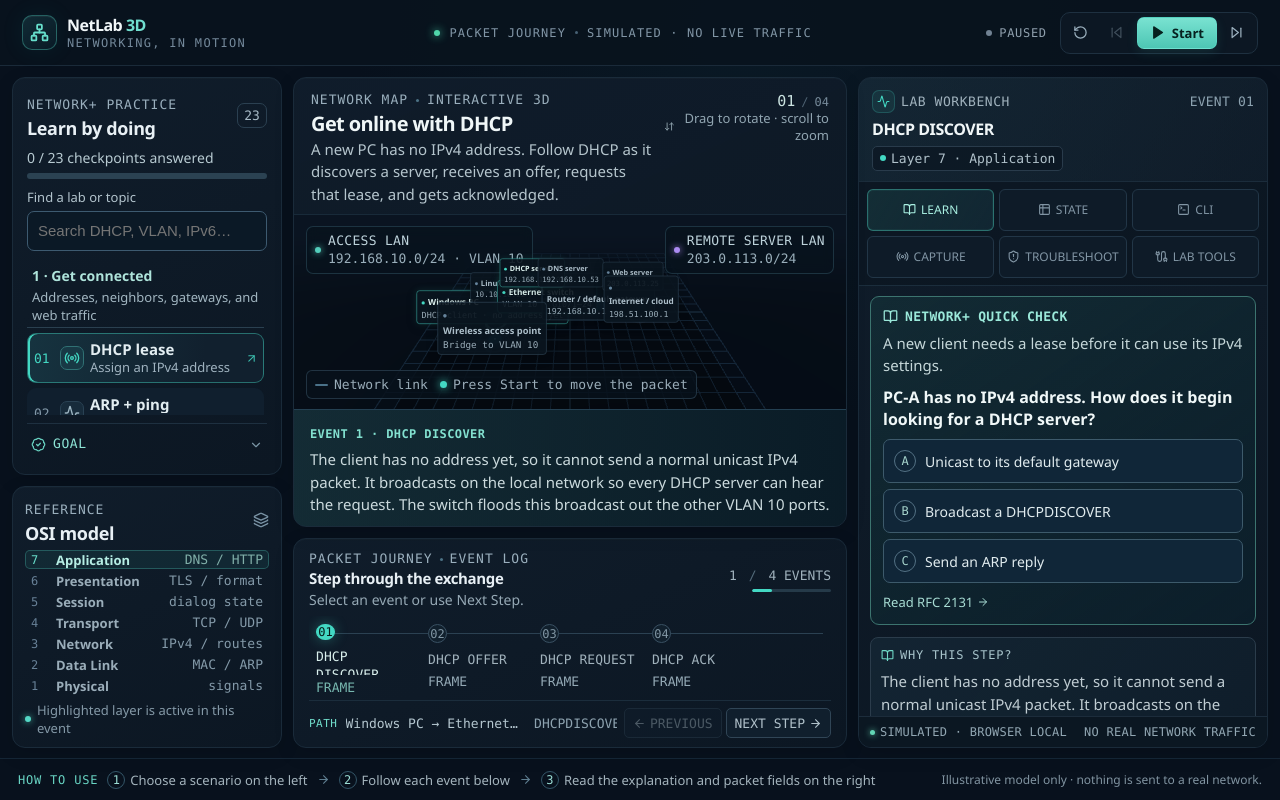
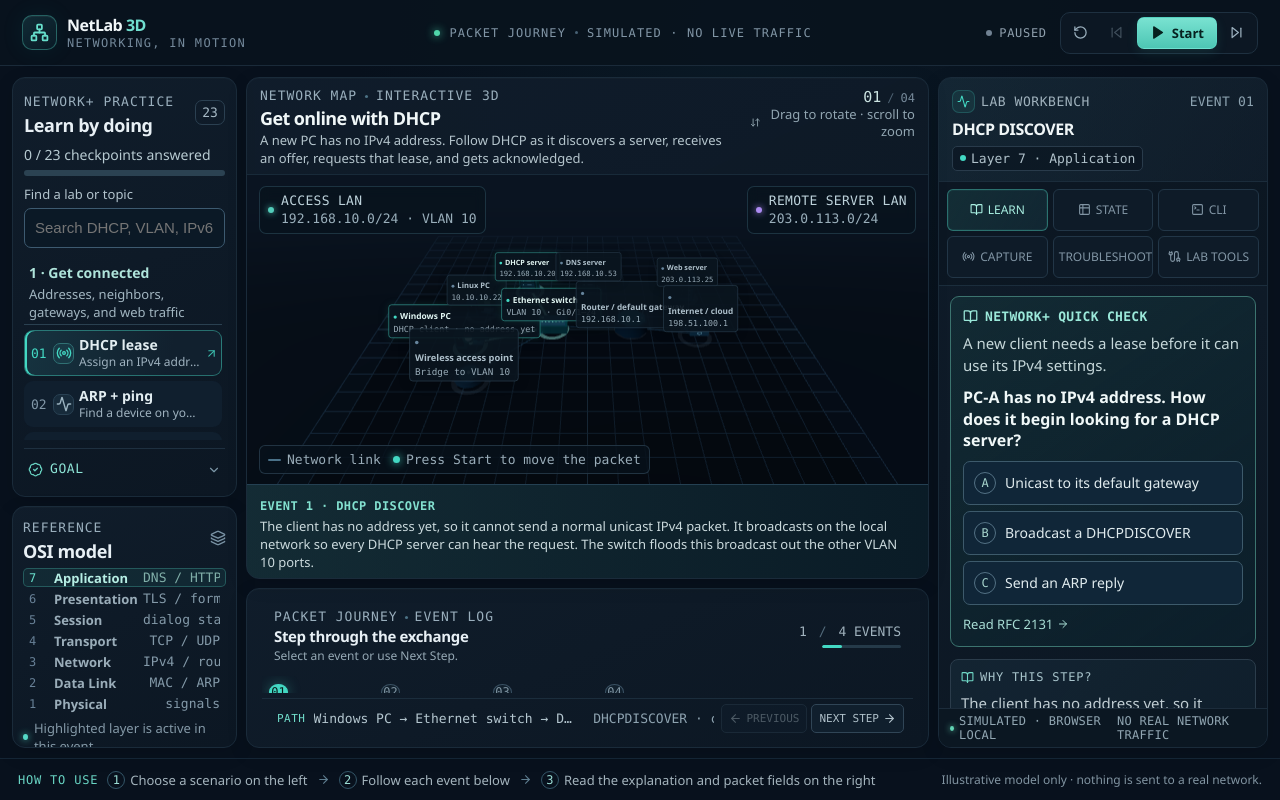
Before and after one commit to 10th-Dimension/netlab-3d, a React (Vite) app: page / in a window 1280 px wide. Built offline with nearby package versions, Linux system fonts and the light colour scheme.

Commit message:
Expand the 3D network map

```diff
--- a/src/styles.css
+++ b/src/styles.css
@@ -628,3 +628,34 @@ button:focus-visible { outline: 2px solid #70e5d2; outline-offset: 2px; }
   .checkpoint-card { padding: 10px; }
   .sandbox-prediction > div { flex-direction: column; }
 }
+
+/* Give the network map most of the desktop workspace. */
+@media (min-width: 981px) {
+  .workspace {
+    grid-template-columns: minmax(210px, 225px) minmax(430px, 1fr) minmax(300px, 330px);
+    grid-template-rows: minmax(420px, 1.5fr) 160px;
+    gap: 9px;
+  }
+  .sidebar { gap: 9px; grid-template-rows: minmax(330px, 1fr) minmax(210px, 242px); }
+  .scenario-panel { padding: 11px; }
+  .osi-panel { padding: 8px 10px; }
+  .scenario-button { min-height: 46px; grid-template-columns: 18px 22px minmax(0, 1fr) 10px; gap: 4px; }
+  .scenario-icon { width: 21px; height: 21px; }
+  .scenario-text b { font-size: 14px; }
+  .scenario-text small { font-size: 12px; }
+  .stage-heading { min-height: 72px; padding: 10px 13px 7px; }
+  .stage-title-wrap h1 { font-size: 18px; }
+  .stage-title-wrap p { font-size: 13px; line-height: 1.35; }
+  .stage-explanation { min-height: 70px; max-height: 94px; padding: 8px 13px; }
+  .stage-explanation p { margin-top: 3px; font-size: 13px; line-height: 1.38; }
+  .timeline-heading { padding: 8px 12px 5px; }
+  .timeline-heading h2 { font-size: 15px; }
+  .timeline-instruction { margin-top: 2px; font-size: 12px; }
+  .timeline-footer { min-height: 40px; padding: 5px 9px; }
+  .timeline-route-summary { min-height: 27px; padding: 4px 6px; font-size: 11px; }
+  .timeline-next-buttons button { min-height: 29px; padding: 4px 7px; font-size: 11px; }
+}
+
+@media (min-width: 981px) and (max-width: 1260px) {
+  .workspace { grid-template-columns: minmax(200px, 215px) minmax(370px, 1fr) minmax(285px, 310px); }
+}
```
Also changed, not shown: 1 other file (tests, documents, lock files or other folders).
